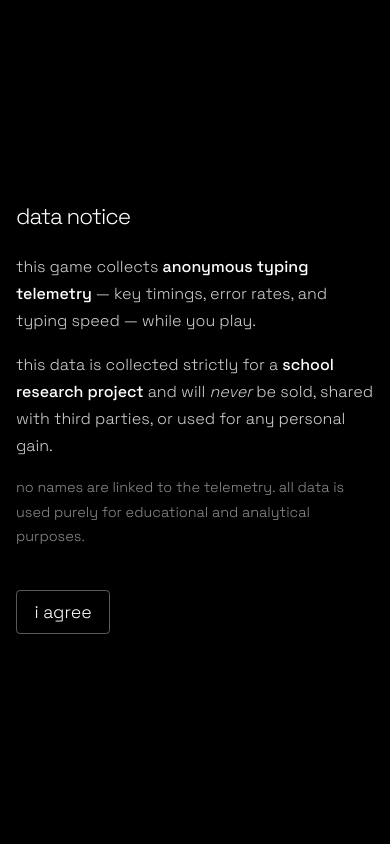
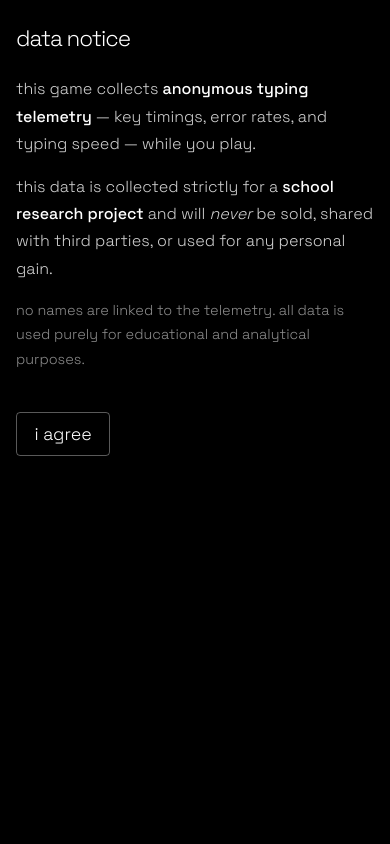
Before and after one commit to mcadelacruz/typefighters, a Flask app: page / in a window 390 px wide. Run offline with Flask 3, Linux system fonts and the light colour scheme.

Commit message:
adjust .center-content layout spacing and alignment for mobile responsiveness

```diff
--- a/static/styles.css
+++ b/static/styles.css
@@ -1548,12 +1548,12 @@ input:focus, .form-control:focus {
 
     .center-content {
         max-width: 100%;
-        min-height: 100dvh;
+        min-height: 0;
         padding-left: 1rem;
         padding-right: 1rem;
-        padding-top: max(1rem, env(safe-area-inset-top));
+        padding-top: max(1.5rem, env(safe-area-inset-top));
         padding-bottom: max(1rem, env(safe-area-inset-bottom));
-        justify-content: center;
+        justify-content: flex-start;
         align-items: flex-start;
         text-align: left;
     }
```
